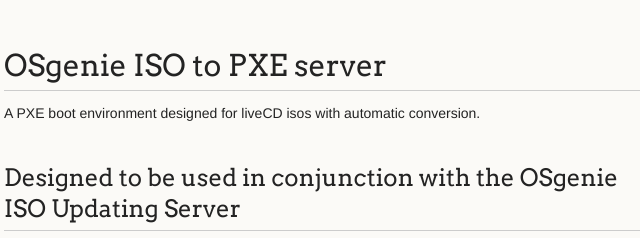
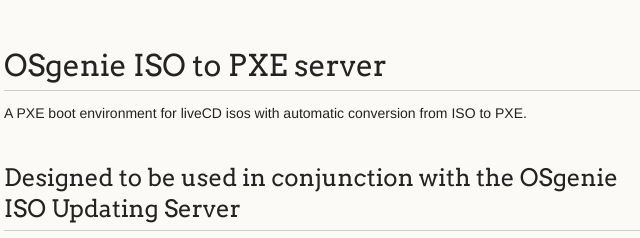
Before and after one commit to OSgenie/ISO-PXE-server, a plain HTML site: page index.html in a window 1280 px wide. Shown: the top 238 px of the page, 306-946 px from the left. Drawn offline with Linux system fonts and the light colour scheme.

Commit message:
Updating index.html

```diff
--- a/index.html
+++ b/index.html
@@ -31,7 +31,7 @@
       </header>
       <section>
         <h1>OSgenie ISO to PXE server</h1>
-<p>A PXE boot environment designed for liveCD isos with automatic conversion.</p>
+<p>A PXE boot environment for liveCD isos with automatic conversion from ISO to PXE.</p>
 
 <h2>Designed to be used in conjunction with the OSgenie ISO Updating Server</h2>
 
```
